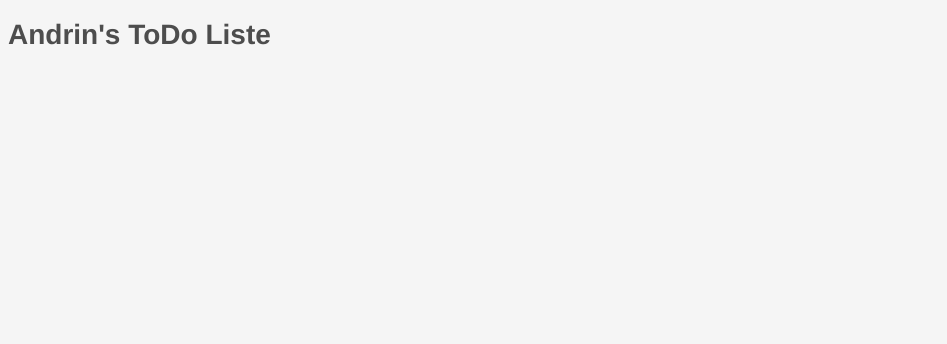
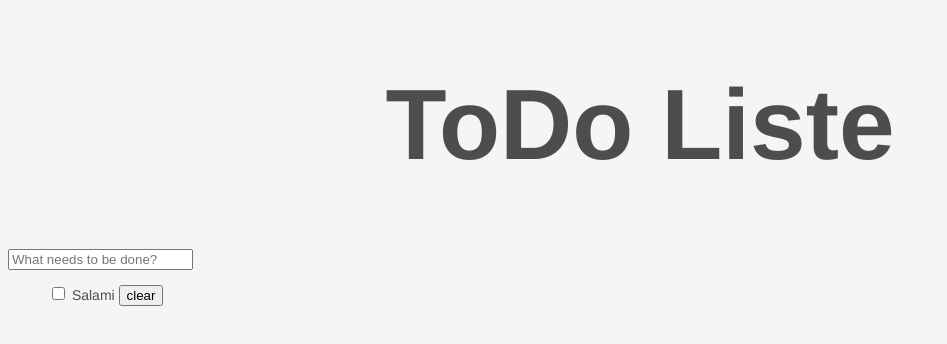
Before and after one commit to AndrinMettler/andrindev, a plain HTML site: page todo/index.html in a window 1280 px wide. Shown: the whole page, without its empty margins (0-947 px from the left). Drawn offline with Linux system fonts and the light colour scheme.

Commit message:
abend 2 fertig

```diff
--- a/todo/Styles/todo.css
+++ b/todo/Styles/todo.css
@@ -5,3 +5,13 @@ html{
     font-family: "Helvetica Neue", Helvetica, Arial, sans-serif ;
     font-size: 14px;
 }
+
+h1{
+    font-size: 100px;
+    text-align: center;
+
+}
+
+ul {
+    list-style: none;
+}
--- a/todo/index.html
+++ b/todo/index.html
@@ -10,10 +10,22 @@
 </head>
 
 <body>
-<h1>Andrin's ToDo Liste</h1>
+<h1>ToDo Liste</h1>
 
+<label for="eingabe">
+    <input type="text" id="eingabe" placeholder="What needs to be done?"></label>
 
+<ul class="liste" id="liste">
 
+    <li>
+        <label>
+            <input type="checkbox" name="zutat" value="salami">
+            Salami
+        </label>
+        <button>clear</button>
+    </li>
+    <li></li>
+</ul>
 
 </body>
 </html>
```
